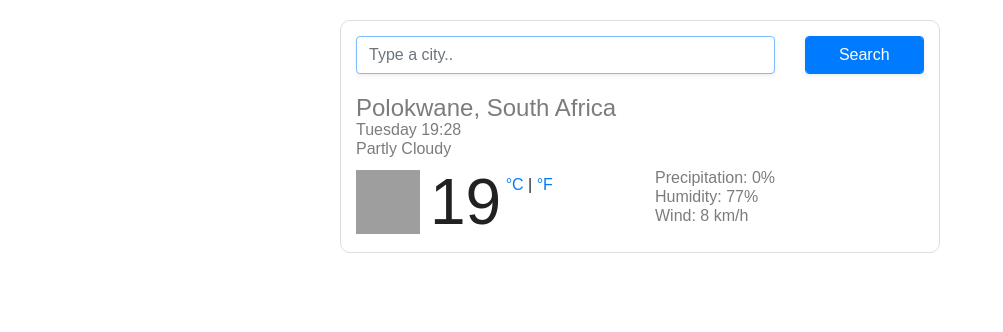
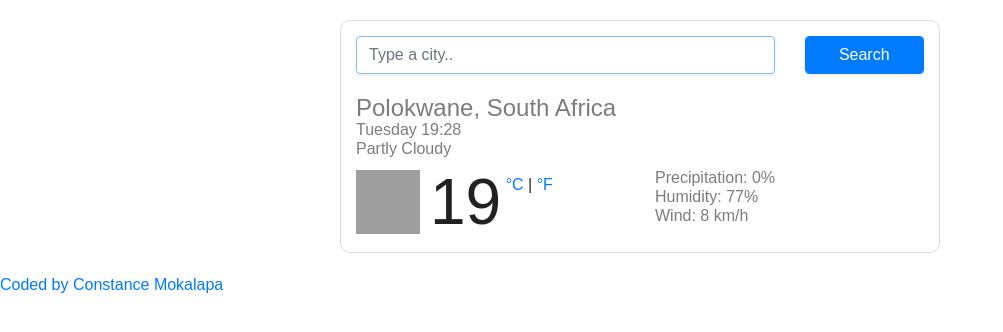
Before and after one commit to Constancemok4/shecodes-homework, a website built with Parcel: page index.html in a window 1280 px wide. Shown: the whole page, without its empty margins (0-1003 px from the left). Built offline with nearby package versions, Linux system fonts and the light colour scheme; grey boxes are pictures that could not be loaded.

Commit message:
Update 3 files

```diff
--- a/index.html
+++ b/index.html
@@ -81,5 +81,6 @@
       </div>
     </div>
     <script src="src/index.js"></script>
+    <footer><a href="https://github.com/Constancemok4/shecodes-homework">Coded by Constance Mokalapa</footer>
   </body>
 </html>
```
Also changed, not shown: dist/index.html.
